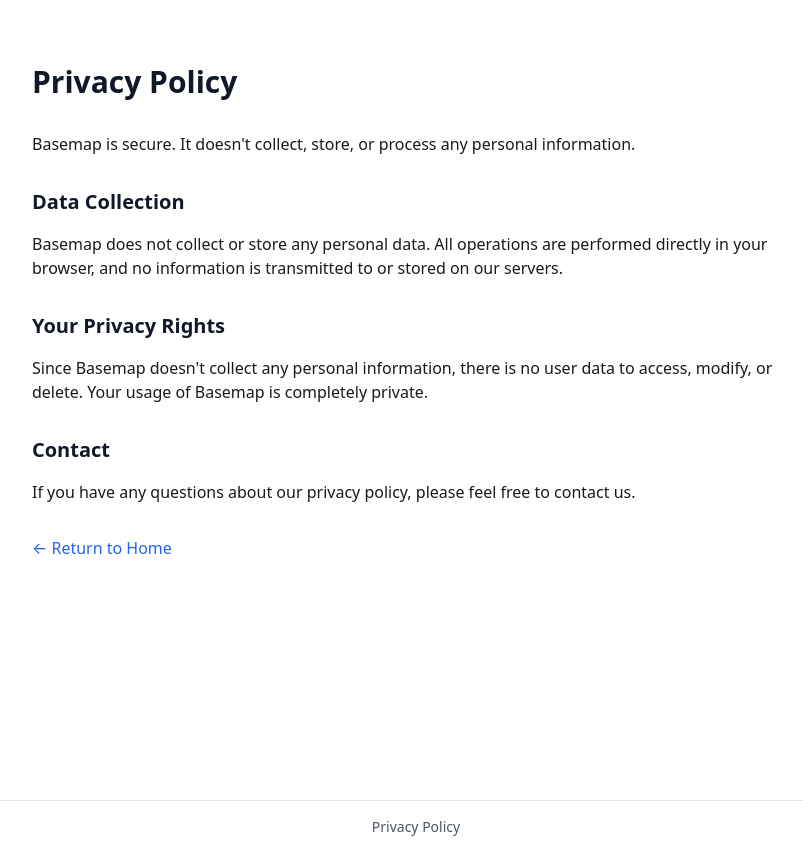
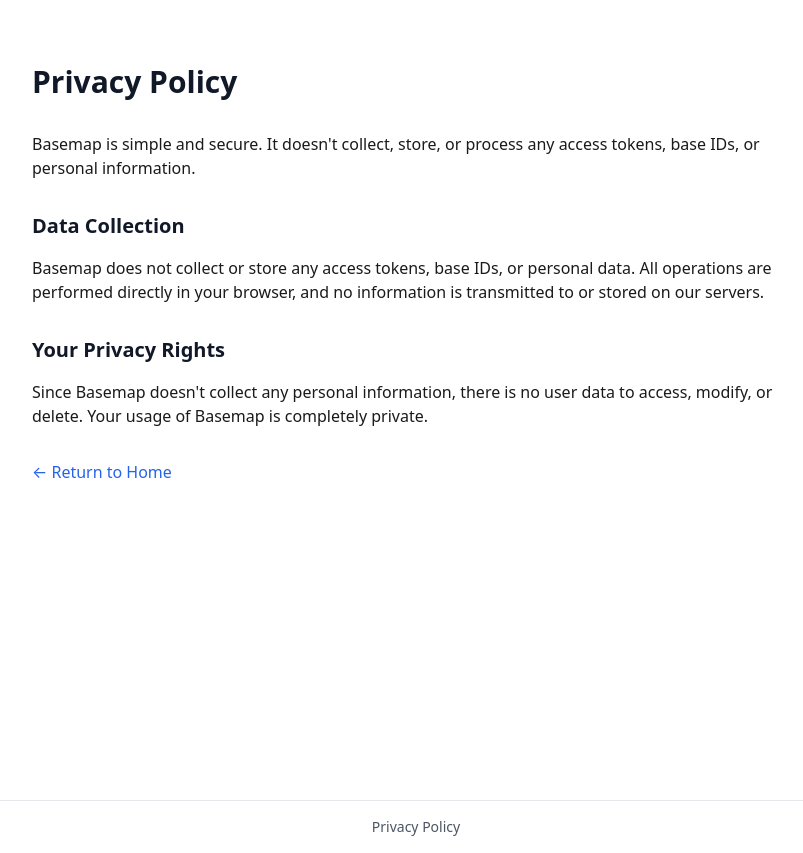
Before and after one commit to fredericolawson/BaseMap, a Next.js app: page /privacy in a window 1280 px wide. Shown: the whole page, without its empty margins (224-1027 px from the left). Built offline with nearby package versions, Linux system fonts and the light colour scheme.

Commit message:
privacy pol

```diff
--- a/app/privacy/page.tsx
+++ b/app/privacy/page.tsx
@@ -8,24 +8,18 @@
 
         <div className="prose prose-lg">
           <p className="mb-6">
-            Basemap is secure. It doesn&apos;t collect, store, or process any personal information.
+            Basemap is simple and secure. It doesn&apos;t collect, store, or process any access tokens, base IDs, or personal information.
           </p>
 
           <h2 className="text-xl font-semibold text-gray-900 mt-8 mb-4">Data Collection</h2>
           <p className="mb-6">
-            Basemap does not collect or store any personal data. All operations are performed directly in your browser, and no information is transmitted to or stored on our servers.
+            Basemap does not collect or store any access tokens, base IDs, or personal data. All operations are performed directly in your browser, and no information is transmitted to or stored on our servers.
           </p>
 
           <h2 className="text-xl font-semibold text-gray-900 mt-8 mb-4">Your Privacy Rights</h2>
           <p className="mb-6">
             Since Basemap doesn&apos;t collect any personal information, there is no user data to access, modify, or delete. Your usage of Basemap is completely private.
           </p>
-
-          <h2 className="text-xl font-semibold text-gray-900 mt-8 mb-4">Contact</h2>
-          <p className="mb-6">
-            If you have any questions about our privacy policy, please feel free to contact us.
-          </p>
-
           <div className="mt-8">
             <Link
               href="/"
```
